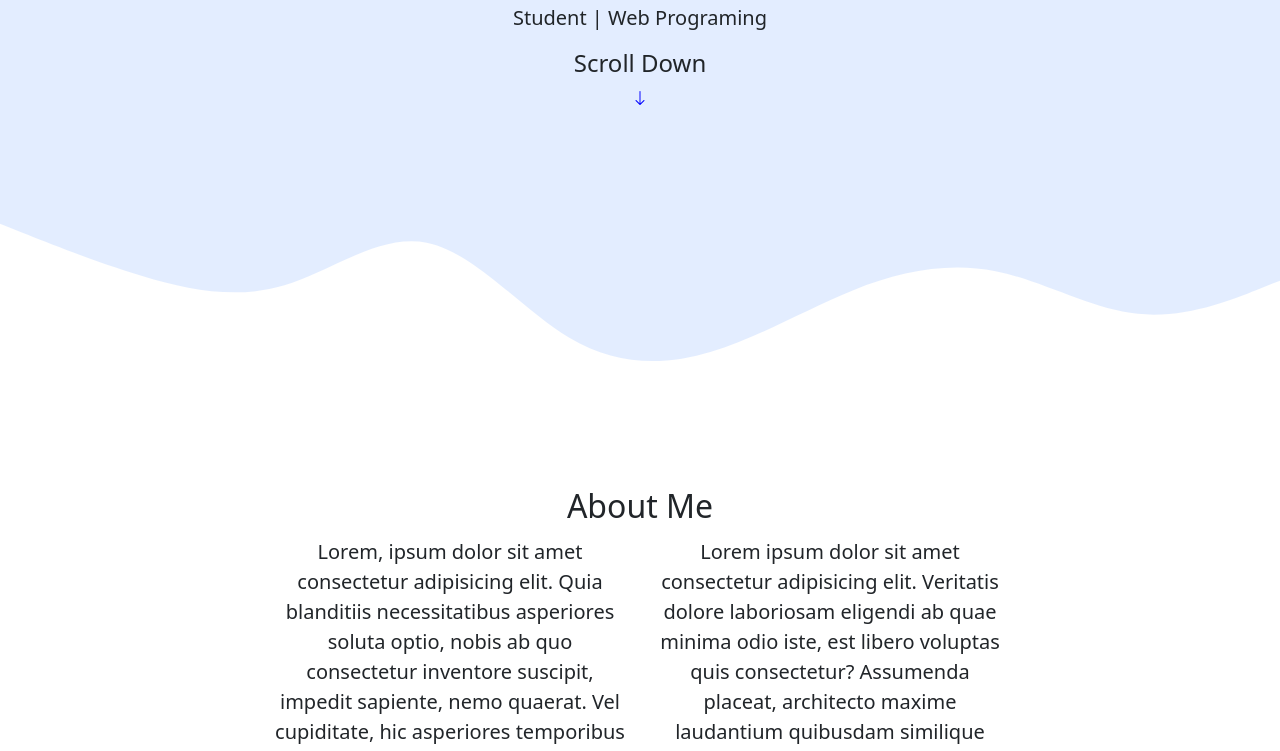
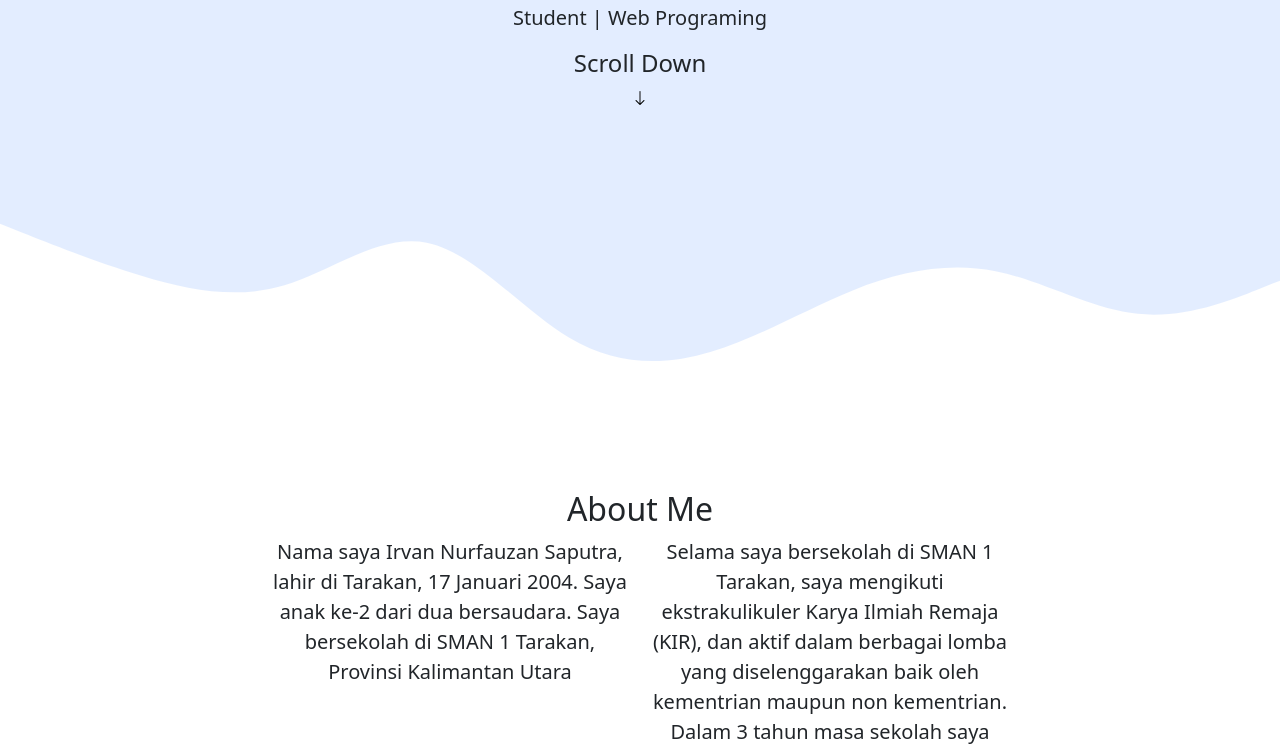
Before and after one commit to irvan1701/irvan, a plain HTML site: page home.html in a window 1280 px wide. Shown: the part 349-1100 px from the top of the page. Drawn offline with nearby package versions, Linux system fonts and the light colour scheme.

Commit message:
nambahin dikit

```diff
--- a/home.html
+++ b/home.html
@@ -19,6 +19,11 @@
     <link rel="stylesheet" href="https://unpkg.com/aos@next/dist/aos.css" />
 
     <title>portfolio Irvan Nurfuzan Saputra</title>
+
+    <script>
+      alert("HALO SELAMAT DATANG")
+    </script>
+
   </head>
   <body id="Home">
     <!-- Navbar -->
@@ -61,11 +66,12 @@
 
         </h4>
 
-        <a class="scroll" href="#about" ><i class="bi bi-arrow-down" style="size: 100px; color: blue;"></i></a>
+        <a class="scroll" href="#about" ><i class="bi bi-arrow-down" style="size: 100px; color: rgb(0, 0, 0);"></i></a>
       </span>
 
 
       <svg xmlns="http://www.w3.org/2000/svg" viewBox="0 0 1440 320">
+
         <path
           fill="#ffffff"
           fill-opacity="1"
@@ -79,16 +85,16 @@
     <section id="about" >
       <div class="container">
         <div class="row text-center">
-          <div class="col">
-            <h2 class="animate__animated animate__bounce animate__infinite	infinite">About Me</h2>
+          <div class="col" data-aos="fade">
+            <h2  >About Me</h2>
           </div>
         </div>
         <div class="row justify-content-center fs-5 text-center">
             <div class="col-md-4" data-aos="fade-up">
-                <p>Lorem, ipsum dolor sit amet consectetur adipisicing elit. Quia blanditiis necessitatibus asperiores soluta optio, nobis ab quo consectetur inventore suscipit, impedit sapiente, nemo quaerat. Vel cupiditate, hic asperiores temporibus aut ducimus repellendus, accusamus reiciendis maxime ipsam itaque enim quisquam inventore dignissimos minus? Similique ullam fugiat, quia neque tempora distinctio laborum!</p>
+                <p style="">Nama saya Irvan Nurfauzan Saputra, lahir di Tarakan, 17 Januari 2004. Saya anak ke-2 dari dua bersaudara. Saya bersekolah di SMAN 1 Tarakan, Provinsi Kalimantan Utara</p>
             </div>
             <div class="col-md-4" data-aos="fade-up">
-                <p>Lorem ipsum dolor sit amet consectetur adipisicing elit. Veritatis dolore laboriosam eligendi ab quae minima odio iste, est libero voluptas quis consectetur? Assumenda placeat, architecto maxime laudantium quibusdam similique laborum voluptate! Voluptas obcaecati eum provident assumenda voluptatem. Nesciunt qui unde, omnis saepe iure non mollitia veritatis ea eum a ex.</p>
+                <p>Selama saya bersekolah di SMAN 1 Tarakan, saya mengikuti ekstrakulikuler Karya Ilmiah Remaja (KIR), dan aktif dalam berbagai lomba yang diselenggarakan baik oleh kementrian maupun non kementrian. Dalam 3 tahun masa sekolah saya berhasil memperoleh 7 Penghargaan diantaranya 3 nasional dan 4 Internasional</p>
         </div>
       </div>
     </section>
@@ -173,8 +179,11 @@
 
     <!-- footer -->
     <section id="footer">
+    <p class="text-light text-center">Made With <i class="bi bi-heart-fill"> </i> <a href="https://www.instagram.com/irvan_1701/" class="text-light">Irvan</a></p>
+  </section>
+    <!-- <section id="footer">
       <p class="text-light text-center">Made With  <i class="bi bi-heart-fill"> <a href="#about" class="text-light">Irvan</a>
-    </section>
+    </section> -->
     <!-- selesai -->
 
 
```
